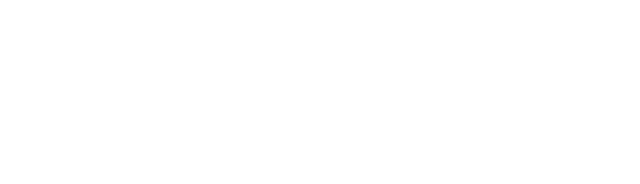
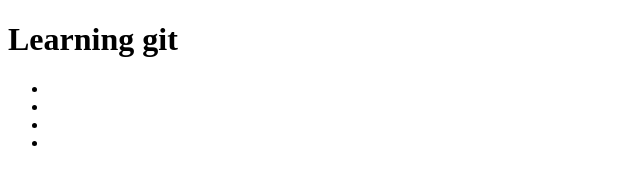
Before and after one commit to marcocollander/holiday-photo-gallery, a plain HTML site: page index.html in a window 1280 px wide. Shown: the whole page, without its empty margins (0-640 px from the left). Drawn offline with Linux system fonts and the light colour scheme.

Commit message:
Add header

```diff
--- a/index.html
+++ b/index.html
@@ -5,10 +5,23 @@
   <meta charset="UTF-8">
   <meta name="viewport" content="width=device-width, initial-scale=1.0">
   <title>Learning git</title>
+  <link rel="stylesheet" href="style.css">
 </head>
 
 <body>
+  <header>
+    <h1>Learning git</h1>
+    <nav>
+      <ul>
+        <li><a href="#"></a></li>
+        <li><a href="#"></a></li>
+        <li><a href="#"></a></li>
+        <li><a href="#"></a></li>
+      </ul>
+    </nav>
+  </header>
 
+  <script src="script.js"></script>
 </body>
 
 </html>
```
